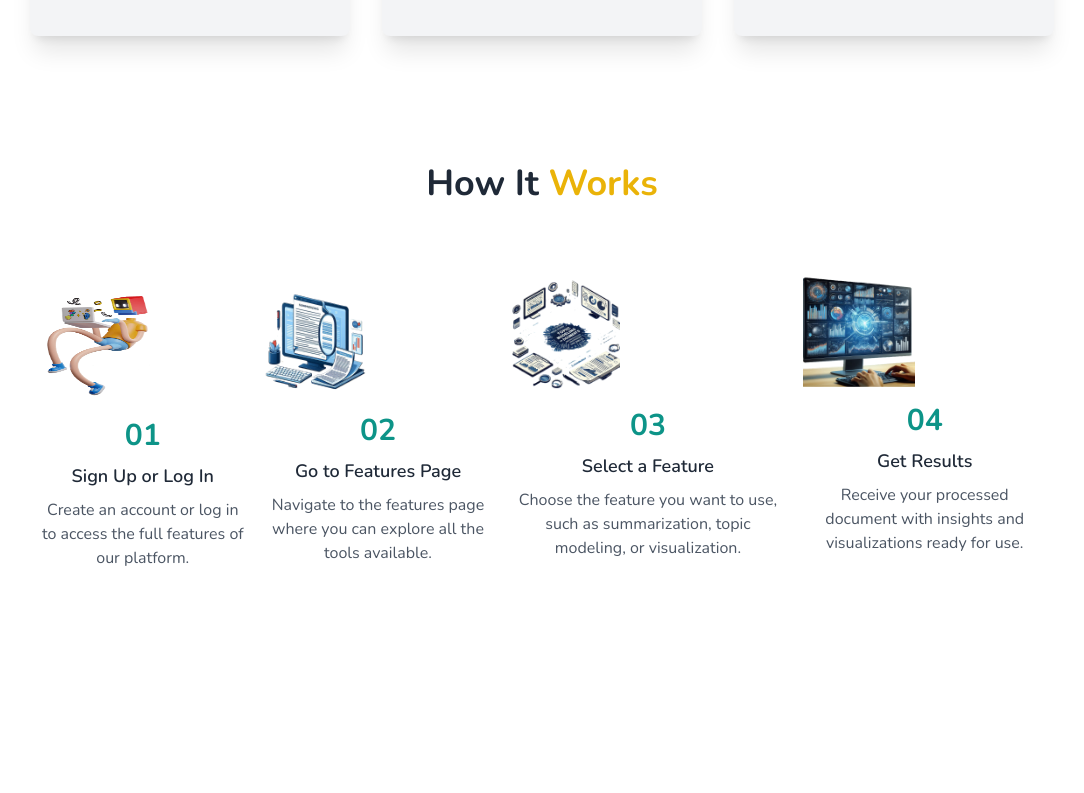
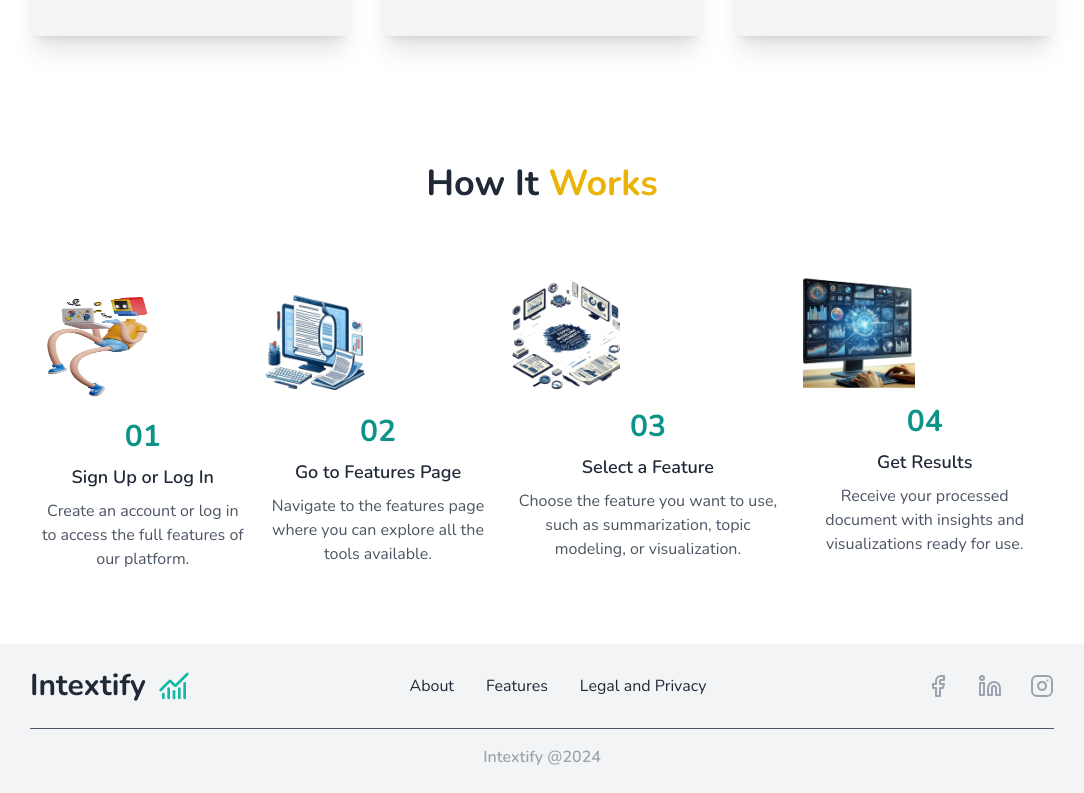
Before and after one commit to rupeshbug/capstone_project, a Next.js app: page / in a window 1280 px wide. Shown: the part 1235-2028 px from the top of the page, without its empty margins (98-1182 px from the left). Before the commit the page ends 1879 px from the top, so only its background shows below. Built offline with nearby package versions, Linux system fonts and the light colour scheme.

Commit message:
changes made

```diff
--- a/src/app/page.js
+++ b/src/app/page.js
@@ -2,6 +2,7 @@ import Navbar from "../components/Navbar";
 import HeroSection from "../components/HeroSection";
 import Features from "../components/Features";
 import HowItWorks from "../components/HowItWorks";
+import Footer from "@/components/Footer";
 
 export default function Home() {
   return (
@@ -10,6 +11,7 @@ export default function Home() {
       <HeroSection />
       <Features />
       <HowItWorks />
+      <Footer />
     </div>
   );
 }
--- /dev/null
+++ b/src/components/Footer.jsx
@@ -0,0 +1,71 @@
+import React from "react";
+import {
+  Facebook,
+  Linkedin,
+  Instagram,
+  ChartNoAxesCombined,
+} from "lucide-react";
+
+const Footer = () => {
+  return (
+    <footer className=" bg-gray-100 text-gray-800 py-6 px-5 lg:px-32">
+      <div className="flex flex-col lg:flex-row items-center justify-between">
+        {/* Left side */}
+        <div className="flex items-center gap-3 mb-5 lg:mb-0">
+          <h1 className="text-3xl font-bold">Intextify</h1>
+          <span className="text-teal-500">
+            <ChartNoAxesCombined size={32} />
+          </span>
+        </div>
+
+        {/* Middle links */}
+        <div className="flex gap-8 mb-5 lg:mb-0">
+          <a href="/about" className="hover:text-teal-500">
+            About
+          </a>
+          <a href="/features" className="hover:text-teal-500">
+            Features
+          </a>
+          <a href="/legal-privacy" className="hover:text-teal-500">
+            Legal and Privacy
+          </a>
+        </div>
+        {/* Right side social icons */}
+        <div className="flex gap-7">
+          <a
+            href="https://facebook.com"
+            target="_blank"
+            rel="noopener noreferrer"
+            className="text-gray-400 hover:text-teal-500"
+          >
+            <Facebook size={24} />
+          </a>
+          <a
+            href="https://linkedin.com"
+            target="_blank"
+            rel="noopener noreferrer"
+            className="text-gray-400 hover:text-teal-500"
+          >
+            <Linkedin size={24} />
+          </a>
+          <a
+            href="https://instagram.com"
+            target="_blank"
+            rel="noopener noreferrer"
+            className="text-gray-400 hover:text-teal-500"
+          >
+            <Instagram size={24} />
+          </a>
+        </div>
+      </div>
+
+      {/* Bottom text */}
+      <div className="text-center mt-6 text-gray-400">
+        <hr className="border-gray-600 mb-2" />
+        <p className="mt-4 font-semibold">Intextify @2024</p>
+      </div>
+    </footer>
+  );
+};
+
+export default Footer;
```
